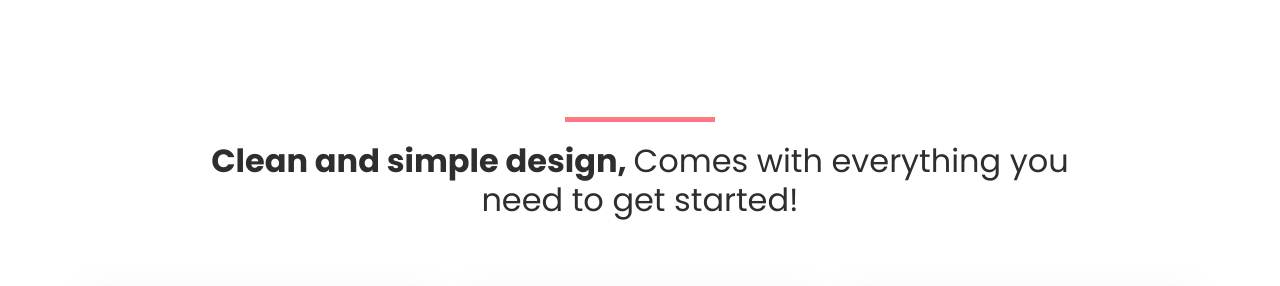
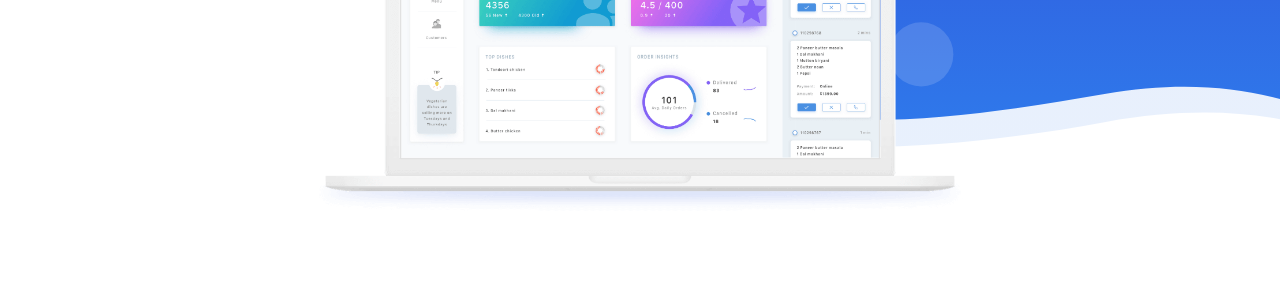
Before and after one commit to aiosfoundation/aiosfoundation.github.io, a plain HTML site: page index.html in a window 1280 px wide. Shown: the part 682-968 px from the top of the page. Drawn offline with Linux system fonts and the light colour scheme.

Commit message:
Update index.html

```diff
--- a/index.html
+++ b/index.html
@@ -177,13 +177,13 @@
           <!-- row -->
           <div class="row">
             <div class="col-lg-12">
-              <!--div
+              <div
                 class="header-hero-image text-center wow fadeIn"
                 data-wow-duration="1.3s"
                 data-wow-delay="1.4s"
               >
                 <img src="assets/images/header/header-hero.png" alt="hero" />
-            </div-->
+            </div>
               <!-- header hero image -->
             </div>
           </div>
```
